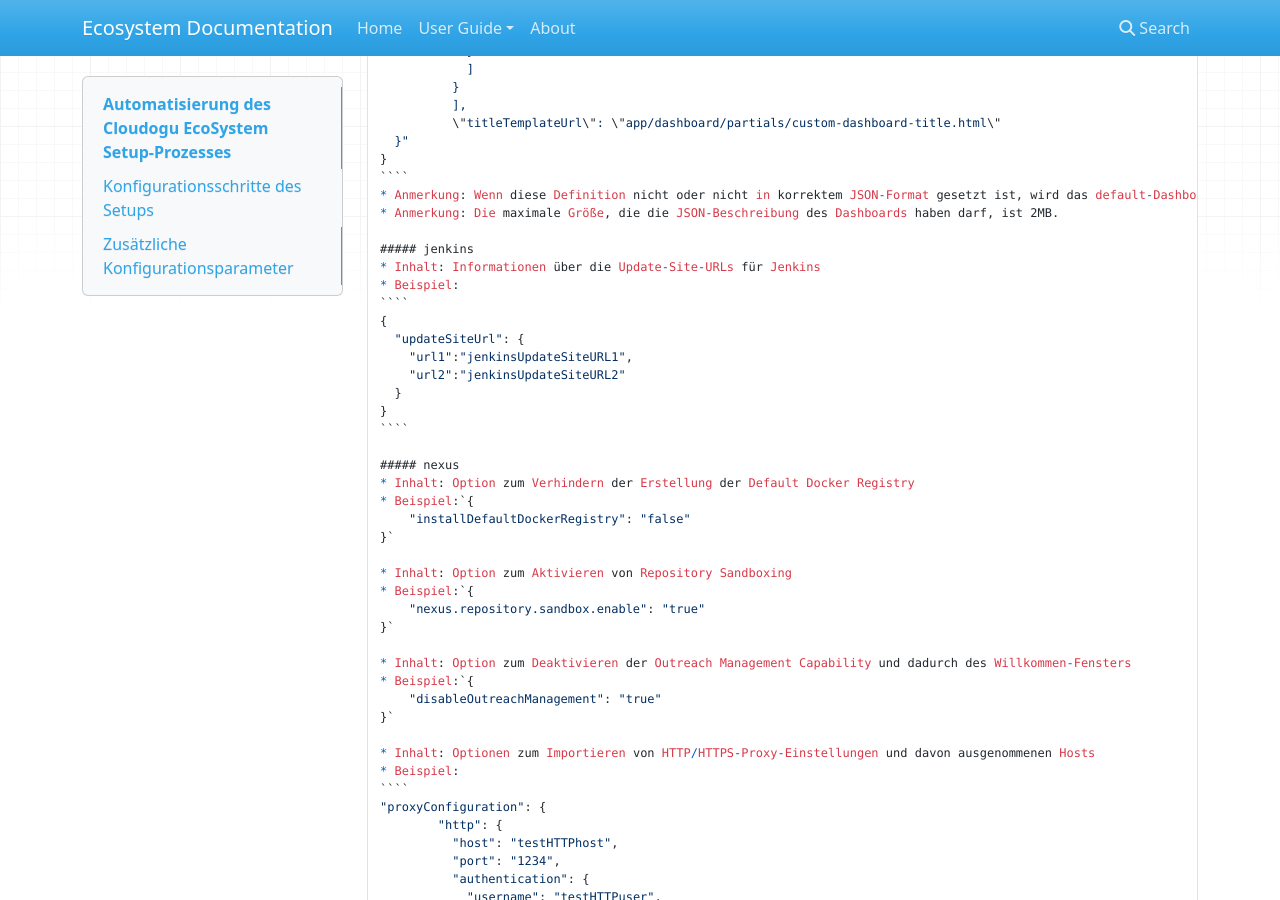
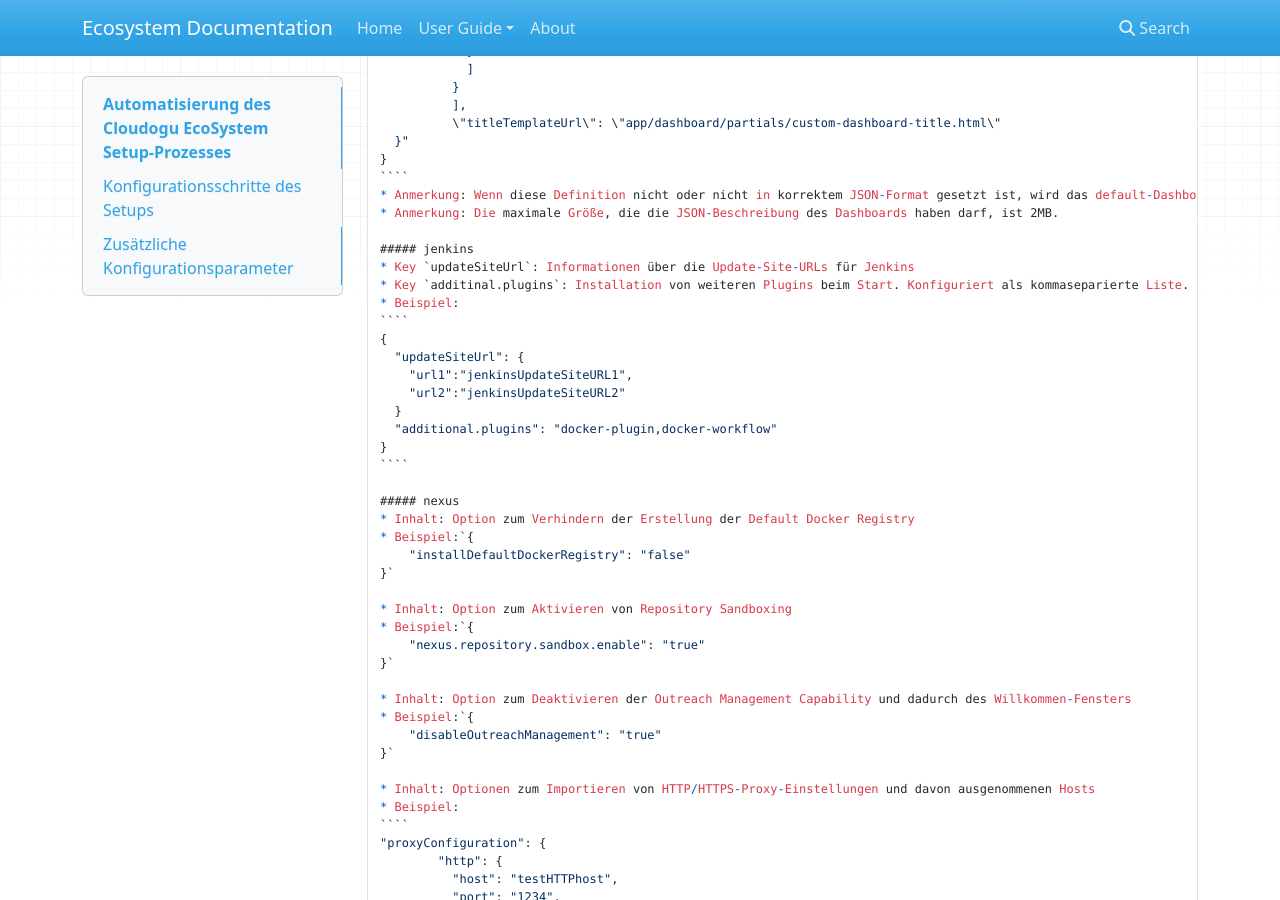
Before and after one commit to cloudogu/ecosystem, an MkDocs documentation site: the page built from docs/docs/user-guide/setup-json_de.md, in a window 1280 px wide and 900 px high, scrolled down 11885 px. Built offline with MkDocs 1.6.1, drawn with Linux system fonts in a browser that asks for light colours; nearby versions of some CDN libraries; old or Windows-style settings are respelled for this version of MkDocs.

Commit message:
adds jenkins key additional.plugins doc_de

`````diff
--- a/docs/docs/user-guide/setup-json_de.md
+++ b/docs/docs/user-guide/setup-json_de.md
@@ -521,7 +521,8 @@ Enthält beispielsweise folgende Objekte:
 * Anmerkung: Die maximale Größe, die die JSON-Beschreibung des Dashboards haben darf, ist 2MB.
 
 ##### jenkins
-* Inhalt: Informationen über die Update-Site-URLs für Jenkins
+* Key `updateSiteUrl`: Informationen über die Update-Site-URLs für Jenkins
+* Key `additinal.plugins`: Installation von weiteren Plugins beim Start. Konfiguriert als kommaseparierte Liste.
 * Beispiel:
 ````
 {
@@ -529,6 +530,7 @@ Enthält beispielsweise folgende Objekte:
     "url1":"jenkinsUpdateSiteURL1",
     "url2":"jenkinsUpdateSiteURL2"
   }
+  "additional.plugins": "docker-plugin,docker-workflow"
 }
 ````
 
`````
